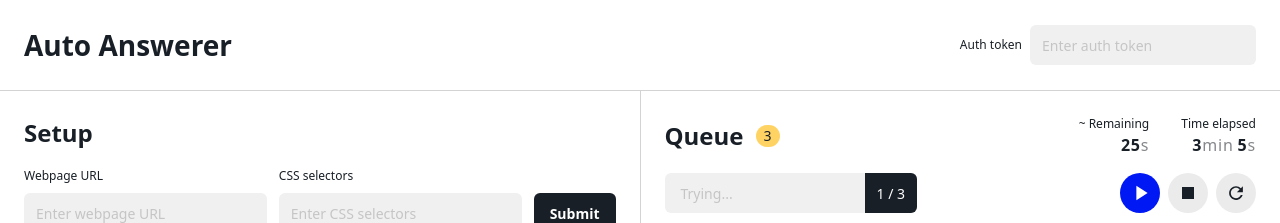
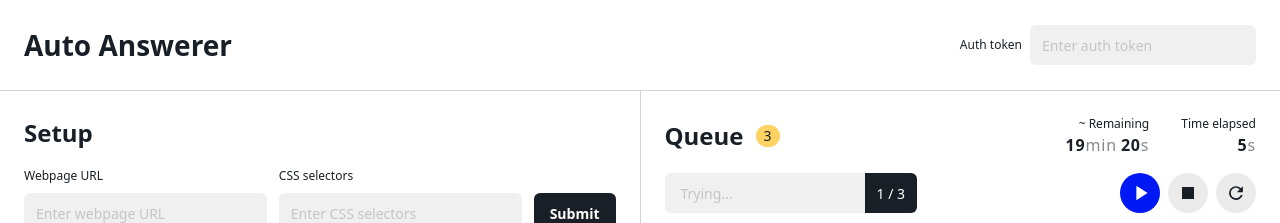
Before and after one commit to emanuelchristo/auto-answerer, a Next.js app: page / in a window 1280 px wide. Shown: the top 223 px of the page. Built offline with nearby package versions, Linux system fonts and the light colour scheme.

Commit message:
Queue state setup

```diff
--- a/components/Queue.js
+++ b/components/Queue.js
@@ -1,9 +1,20 @@
-import { IoMdPlay, IoMdRefresh } from 'react-icons/io'
+import { IoMdPlay, IoMdRefresh, IoMdPause } from 'react-icons/io'
 import { MdStop } from 'react-icons/md'
+import { formatTime } from '../lib/formatTime'
 import List from './List'
 import styles from './queue.module.css'
 
-export default function Queue({ keywords, onDelete }) {
+export default function Queue({
+	keywords,
+	playing,
+	trying,
+	elapsed,
+	remaining,
+	onPlayPause,
+	onStop,
+	onReset,
+	onDelete,
+}) {
 	return (
 		<div className={styles['queue']}>
 			<div className='flex items-center justify-between mb-4'>
@@ -15,20 +26,48 @@ export default function Queue({ keywords, onDelete }) {
 				<div className='flex items-center'>
 					<div className='flex flex-col items-end mr-8'>
 						<span className='label'>~ Remaining</span>
-						<p className=' tracking-wider'>
-							{/* <span className='font-semibold ml-1'>3</span>
-							<span className='text-grey'>min</span> */}
-							<span className='font-semibold ml-1'>25</span>
-							<span className='text-grey'>s</span>
+						<p className='tracking-wider'>
+							{formatTime(remaining).hours !== null && (
+								<>
+									<span className='font-semibold ml-1'>{formatTime(remaining).hours}</span>
+									<span className='text-grey'>h</span>
+								</>
+							)}
+							{formatTime(remaining).minutes !== null && (
+								<>
+									<span className='font-semibold ml-1'>{formatTime(remaining).minutes}</span>
+									<span className='text-grey'>min</span>
+								</>
+							)}
+							{formatTime(remaining).seconds !== null && (
+								<>
+									<span className='font-semibold ml-1'>{formatTime(remaining).seconds}</span>
+									<span className='text-grey'>s</span>
+								</>
+							)}
 						</p>
 					</div>
 					<div className='flex flex-col items-end'>
 						<span className='label'>Time elapsed</span>
 						<p className=' tracking-wider'>
-							<span className='font-semibold ml-1'>3</span>
-							<span className='text-grey'>min</span>
-							<span className='font-semibold ml-1'>5</span>
-							<span className='text-grey'>s</span>
+							{formatTime(elapsed).hours !== null && (
+								<>
+									<span className='font-semibold ml-1'>{formatTime(elapsed).hours}</span>
+									<span className='text-grey'>h</span>
+								</>
+							)}
+							{formatTime(elapsed).minutes !== null && (
+								<>
+									<span className='font-semibold ml-1'>{formatTime(elapsed).minutes}</span>
+									<span className='text-grey'>min</span>
+								</>
+							)}
+							{formatTime(elapsed).seconds !== null && (
+								<>
+									<span className='font-semibold ml-1'>{formatTime(elapsed).seconds}</span>
+									<span className='text-grey'>s</span>
+								</>
+							)}
 						</p>
 					</div>
 				</div>
@@ -37,20 +76,20 @@ export default function Queue({ keywords, onDelete }) {
 			<div className='flex items-center justify-between mb-4'>
 				<div className={styles['trying']}>
 					<div className={styles['trying-keyword']}>
-						<span className={styles['trying-placeholder']}>Trying...</span>
+						{trying ? trying : <span className={styles['trying-placeholder']}>Trying...</span>}
 					</div>
 					<div className={styles['trying-count-wrapper']}>{`${
 						keywords.filter((item) => item.status === 'tried').length
 					} / ${keywords.length}`}</div>
 				</div>
 				<div className='flex items-center'>
-					<button className='btn-circle btn-blue mr-2'>
-						<IoMdPlay className='text-lg ml-[0.2rem]' />
+					<button className='btn-circle btn-blue mr-2' onClick={onPlayPause}>
+						{playing ? <IoMdPause className='text-lg' /> : <IoMdPlay className='text-lg ml-[0.2rem]' />}
 					</button>
-					<button className='btn-circle btn-grey mr-2'>
+					<button className='btn-circle btn-grey mr-2' onClick={onStop}>
 						<MdStop className='text-2xl' />
 					</button>
-					<button className='btn-circle btn-grey'>
+					<button className='btn-circle btn-grey' onClick={onReset}>
 						<IoMdRefresh className='text-xl' />
 					</button>
 				</div>
--- /dev/null
+++ b/lib/formatTime.js
@@ -0,0 +1,8 @@
+export function formatTime(s) {
+	if (isNaN(s)) return { seconds: 0, minutes: null, hours: null }
+	let seconds = s % 60
+	let minutes = Math.floor(s / 60) % 60
+	let hours = Math.floor(s / 3600)
+	let res = { seconds, minutes: minutes === 0 ? null : minutes, hours: hours === 0 ? null : hours }
+	return res
+}
--- a/pages/index.js
+++ b/pages/index.js
@@ -20,6 +20,11 @@ export default function Home() {
 		{ id: uuidv4(), keyword: 'oi' },
 	])
 
+	const [playing, setPlaying] = useState(false)
+	const [trying, setTrying] = useState('')
+	const [elapsed, setElapsed] = useState(5)
+	const [remaining, setRemaining] = useState(1160)
+
 	function handleQueueDelete(id) {
 		const temp = queueKeywords.filter((item) => item.id !== id)
 		setQueueKeywords(temp)
@@ -29,6 +34,7 @@ export default function Home() {
 		setSetupKeywords(temp)
 	}
 	function handleAdd(keyword) {
+		if (!keyword) return
 		const temp = [{ id: uuidv4(), keyword: keyword }, ...setupKeywords]
 		setSetupKeywords(temp)
 	}
@@ -38,6 +44,16 @@ export default function Home() {
 		})
 		setQueueKeywords([...queueKeywords, ...temp])
 		setSetupKeywords([])
+	}
+
+	function handlePlayPause() {
+		setPlaying((playing) => !playing)
+	}
+	function handleStop() {
+		setPlaying(false)
+	}
+	function handleQueueReset() {
+		setQueueKeywords([])
 	}
 
 	return (
@@ -55,7 +71,17 @@ export default function Home() {
 					/>
 				</div>
 				<div className='flex flex-1'>
-					<Queue keywords={queueKeywords} onDelete={handleQueueDelete} />
+					<Queue
+						keywords={queueKeywords}
+						playing={playing}
+						trying={trying}
+						elapsed={elapsed}
+						remaining={remaining}
+						onPlayPause={handlePlayPause}
+						onStop={handleStop}
+						onReset={handleQueueReset}
+						onDelete={handleQueueDelete}
+					/>
 				</div>
 			</div>
 		</div>
```
